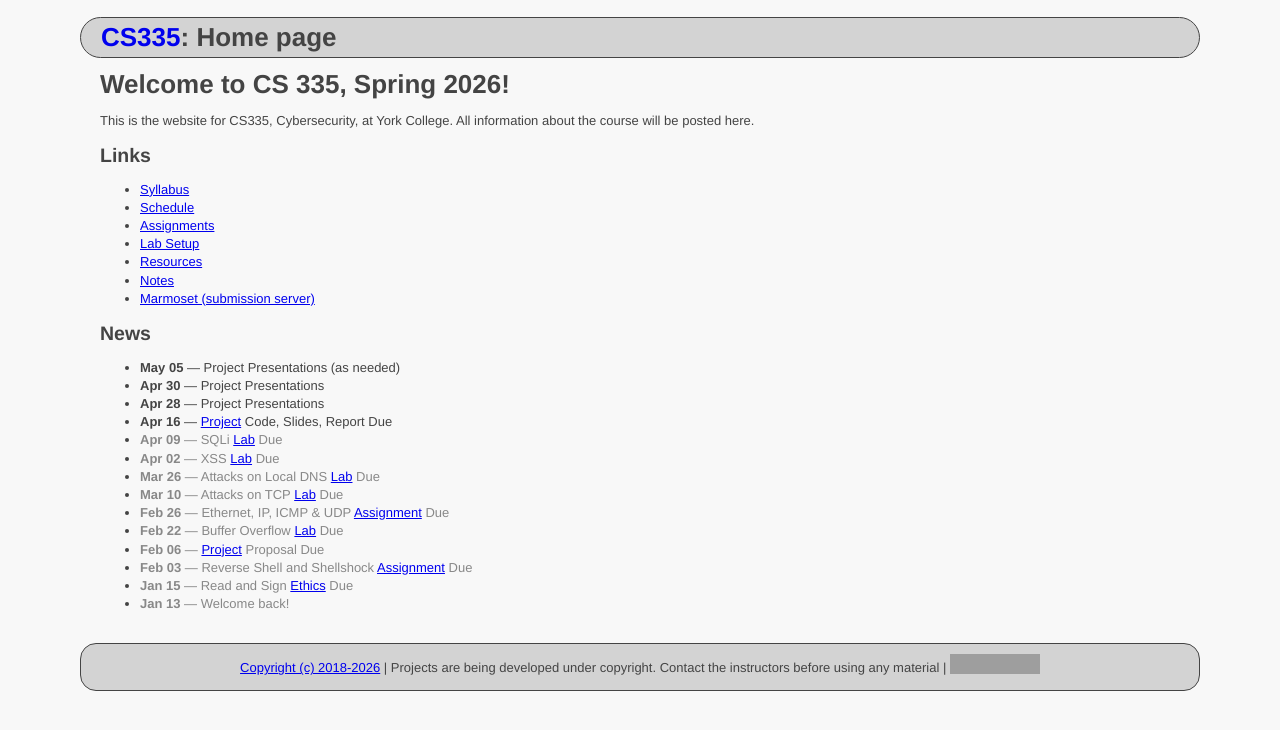
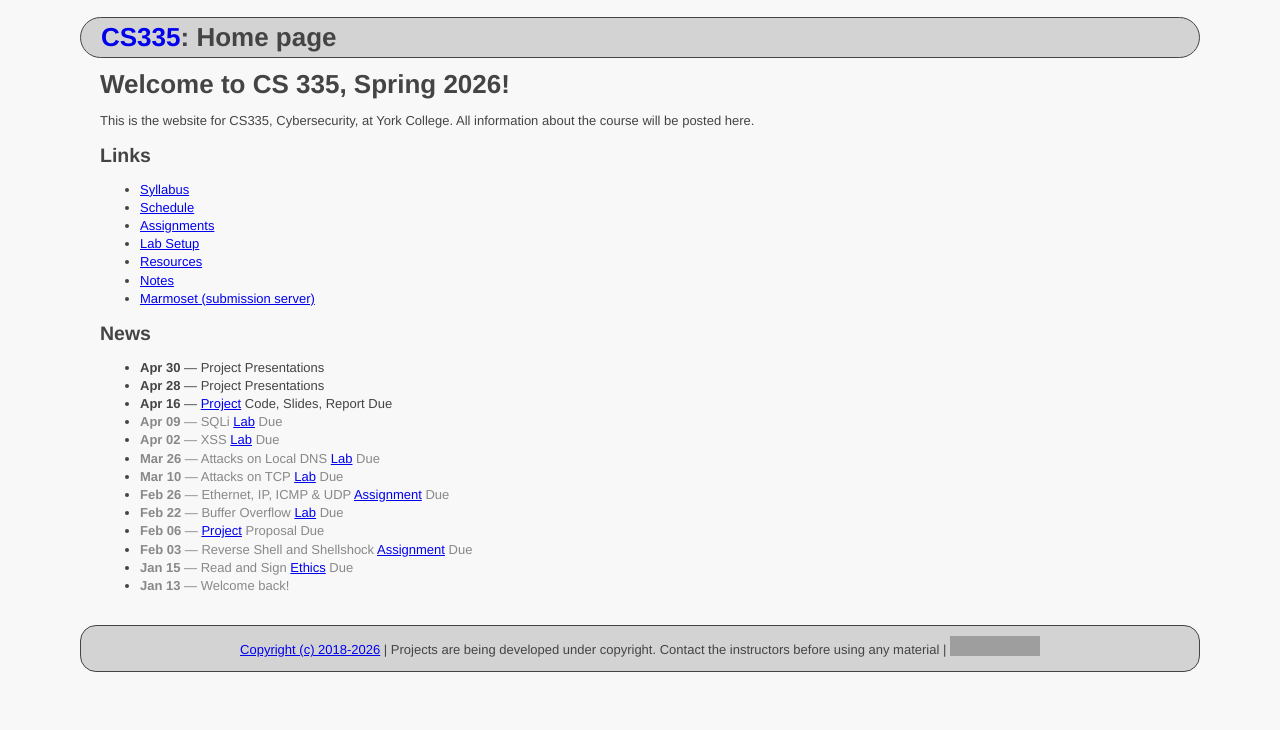
Before and after one commit to ycpcs/cs335-spring2026, a Jekyll site: the page built from index.md, in a window 1280 px wide. Shown: the top 730 px of the page. Built offline with Jekyll 4.4.1, drawn with Linux system fonts in a browser that asks for light colours; grey boxes are pictures that could not be loaded.

Commit message:
Remove outdated project presentation date

```diff
--- a/index.md
+++ b/index.md
@@ -19,7 +19,6 @@ This is the website for CS335, Cybersecurity, at York College. All information a
 
 ## News
 
-* **May 05** &mdash; Project Presentations (as needed)
 * **Apr 30** &mdash; Project Presentations
 * **Apr 28** &mdash; Project Presentations
 * **Apr 16** &mdash; [Project](assignments/project.html) Code, Slides, Report Due
```
